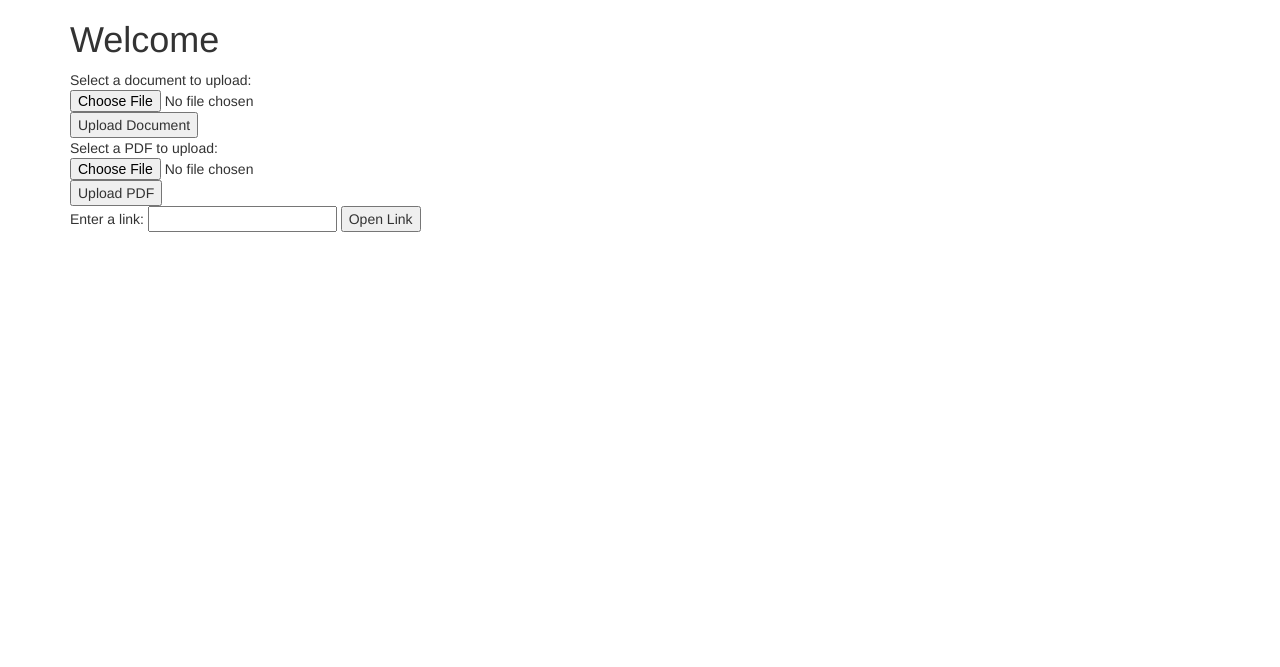
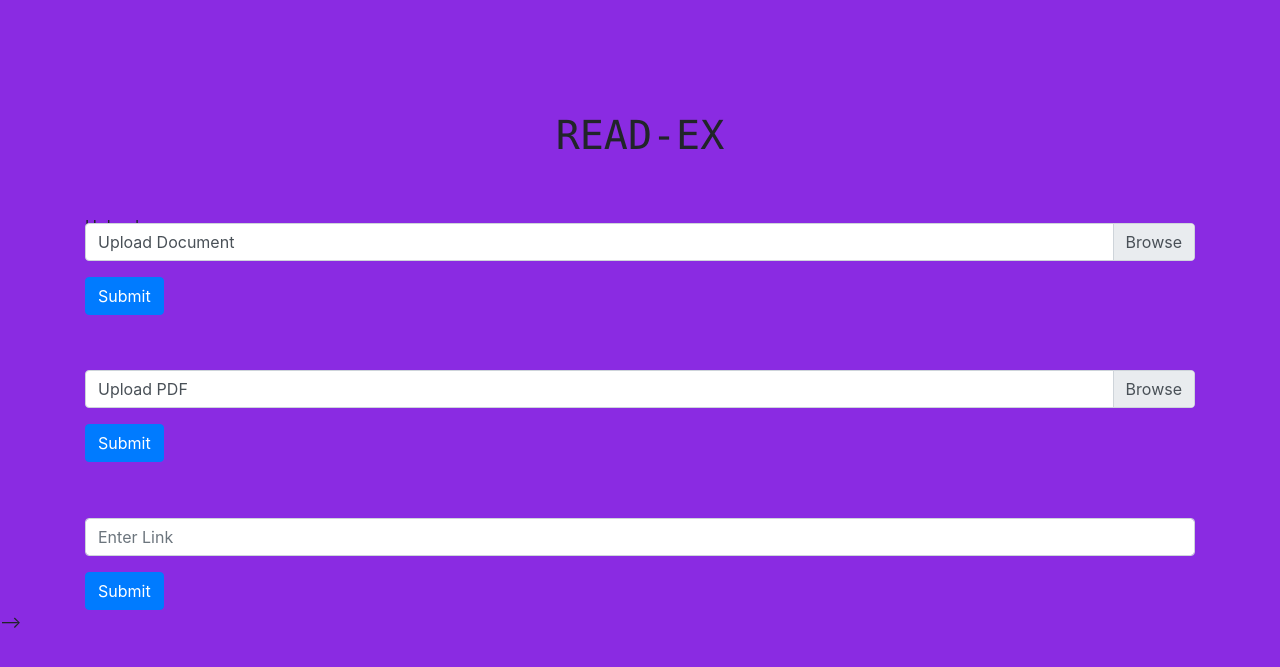
Before and after one commit to aimanfatima/Major-Project, a Django app: page / in a window 1280 px wide. Shown: the top 667 px of the page. Run offline with Django 3.2, Linux system fonts and the light colour scheme; some libraries are stand-ins or nearby versions.

Commit message:
UI Changes

```diff
--- a/read/docreader/views.py
+++ b/read/docreader/views.py
@@ -4,7 +4,7 @@
 from rest_framework import status
 from rest_framework.response import Response
 from docx import Document
-from .utils import doc_to_pdf_converter
+#from .utils import doc_to_pdf_converter
 import requests
 import json
 
--- a/read/homepage/templates/home_page.html
+++ b/read/homepage/templates/home_page.html
@@ -1,18 +1,35 @@
 <!DOCTYPE html>
 <html lang="en">
 <head>
-  <title>Home Page</title>
+  <title>Welcome</title>
   <meta charset="utf-8">
-  <meta name="viewport" content="width=device-width, initial-scale=1">
-  <link rel="stylesheet" href="https://maxcdn.bootstrapcdn.com/bootstrap/3.4.1/css/bootstrap.min.css">
-  <script src="https://ajax.googleapis.com/ajax/libs/jquery/3.4.1/jquery.min.js"></script>
-  <script src="https://maxcdn.bootstrapcdn.com/bootstrap/3.4.1/js/bootstrap.min.js"></script>
+	<meta name="viewport" content="width=device-width, initial-scale=1.0">
+	<link rel="stylesheet" href="https://stackpath.bootstrapcdn.com/bootstrap/4.3.1/css/bootstrap.min.css" integrity="sha384-ggOyR0iXCbMQv3Xipma34MD+dH/1fQ784/j6cY/iJTQUOhcWr7x9JvoRxT2MZw1T" crossorigin="anonymous">
+	<script src="https://code.jquery.com/jquery-3.3.1.slim.min.js" integrity="sha384-q8i/X+965DzO0rT7abK41JStQIAqVgRVzpbzo5smXKp4YfRvH+8abtTE1Pi6jizo" crossorigin="anonymous"></script>
+	<script src="https://cdnjs.cloudflare.com/ajax/libs/popper.js/1.14.7/umd/popper.min.js" integrity="sha384-UO2eT0CpHqdSJQ6hJty5KVphtPhzWj9WO1clHTMGa3JDZwrnQq4sF86dIHNDz0W1" crossorigin="anonymous"></script>
+	<script src="https://stackpath.bootstrapcdn.com/bootstrap/4.3.1/js/bootstrap.min.js" integrity="sha384-JjSmVgyd0p3pXB1rRibZUAYoIIy6OrQ6VrjIEaFf/nJGzIxFDsf4x0xIM+B07jRM" crossorigin="anonymous"></script>
+
+  <style>
+		.notice{
+			font-size:1rem;
+		}
+
+		@media screen and (max-width:500px){
+			.notice{
+				font-size:0.9rem;
+			}
+		}
+	</style>
+
 </head>
-<body>
 
+<!-- <body style="background-color:blueviolet;">
+<h1>Read-Ex</h1>
 <div class="container">
-  <h1>Welcome</h1>
   <div class="container-fluid">
+
+    <div class="row" style="margin-top:20%">
+      <div class="col-sm">
 
       <div class="row">
         <form action="http://127.0.0.1:8000/show_doc/" method="post" enctype="multipart/form-data">
@@ -41,5 +58,49 @@
   </div>
 </div>
 
-</body>
+</body> -->
+
+<body style="background-color:blueviolet;">
+  <div class="container">
+    <div class="row justify-content-center" style="margin-top:10%">
+      <h1 align="center" class="h1 text-monospace">READ-EX</h1>
+    </div>
+    <div class="row" style="margin-top:5%">
+		<div class="col-sm">
+
+			<form class="md-form" action="http://127.0.0.1:8000/show_doc/" method="post" enctype="multipart/form-data">
+				<div class="form-group input-group mb-3">
+				  <div class="custom-file">
+          <label>Upload Document:</label>
+					<input type="file" class="custom-file-input" id="file" name="file">
+					<label class="custom-file-label" for="filename" aria-describedby="inputGroupFileAddon02">Upload Document</label>
+				  </div>
+				</div>
+				<button type="submit" class="btn btn-primary">Submit</button>
+			</form>
+
+			<form class="md-form" action="http://127.0.0.1:8000/read_pdf/" method="post" enctype="multipart/form-data">
+				<div class="form-group input-group mb-3" style="margin-top:5%">
+				  <div class="custom-file">
+					<input type="file" class="custom-file-input" id="file" name="file">
+					<label class="custom-file-label" for="filename" aria-describedby="inputGroupFileAddon02">Upload PDF</label>
+				  </div>
+				</div>
+				<button type="submit" class="btn btn-primary">Submit</button>
+			</form>
+
+			<form class="md-form" action="http://127.0.0.1:8000/link_view/" method="post" enctype="multipart/form-data">
+				<div class="form-group" style="margin-top:5%">
+					<!-- <label for="exampleInputEmail1">Enter the link:</label> -->
+					<input type="text" class="form-control" name = "link" id = "link" aria-describedby="emailHelp" placeholder="Enter Link">
+				</div>
+				<button type="submit" class="btn btn-primary">Submit</button>
+			</form>
+
+		</div>
+	  </div>
+
+	</div>
+</body> -->
+
 </html>
--- a/read/pdfreader/views.py
+++ b/read/pdfreader/views.py
@@ -1,5 +1,5 @@
 import PyPDF2
-import fitz
+# import fitz
 from django.shortcuts import render
 from rest_framework.response import Response
 from rest_framework.views import APIView
```
